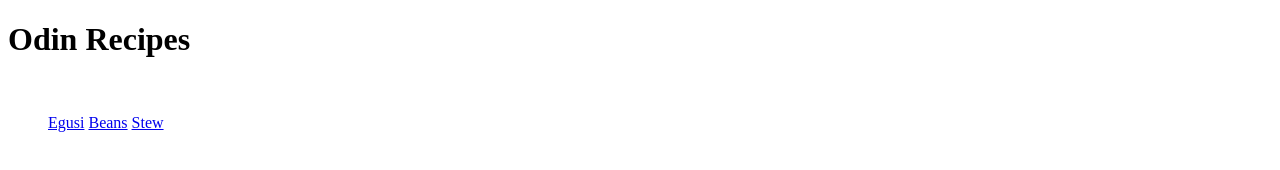
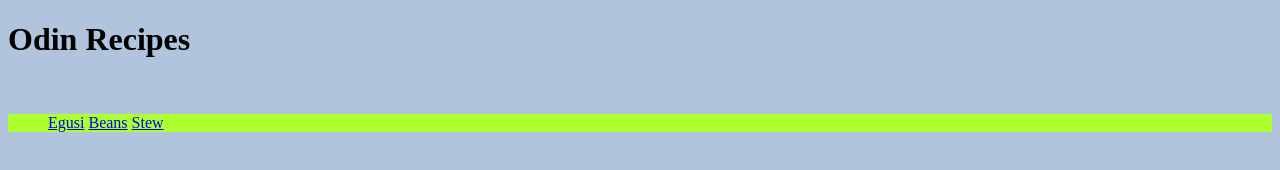
Before and after one commit to chukwuebuka-dev/odin-recipes, a plain HTML site: page index.html in a window 1280 px wide. Drawn offline with Linux system fonts and the light colour scheme.

Commit message:
Add some aesthetics

```diff
--- a/index.html
+++ b/index.html
@@ -4,11 +4,12 @@
     <meta charset="UTF-8">
     <meta name="viewport" content="width=device-width, initial-scale=1.0">
     <title>Document</title>
+    <link rel="stylesheet" href="styles.css">
 </head>
 <body>
     <h1>Odin Recipes</h1>
     <img src="./images/cook.png" alt="">
-    <ul>
+    <ul id="great">
          <a href="./recipes/egusi.html">Egusi</a>
          <a href="./recipes/beans.html">Beans</a>
          <a href="./recipes/stew.html">Stew</a>
--- /dev/null
+++ b/styles.css
@@ -0,0 +1,13 @@
+body {
+    background-attachment: fixed;
+    background-color: lightsteelblue;
+    font-weight: 400;
+}
+
+#great {
+    background-color: greenyellow;
+}
+
+.bread {
+    background-color: red;
+}
```
Also changed, not shown: recipes/beans.html (+1 -0 lines), recipes/egusi.html (+1 -0 lines), recipes/stew.html (+1 -0 lines).
